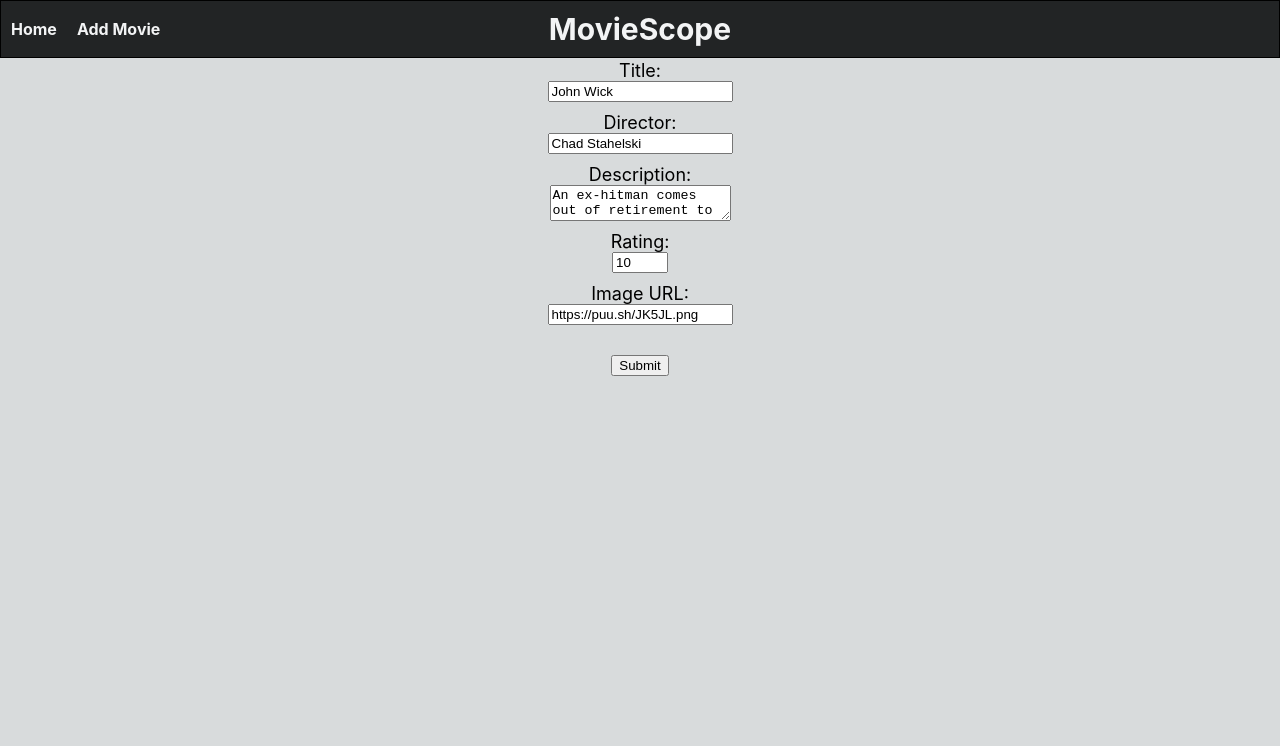
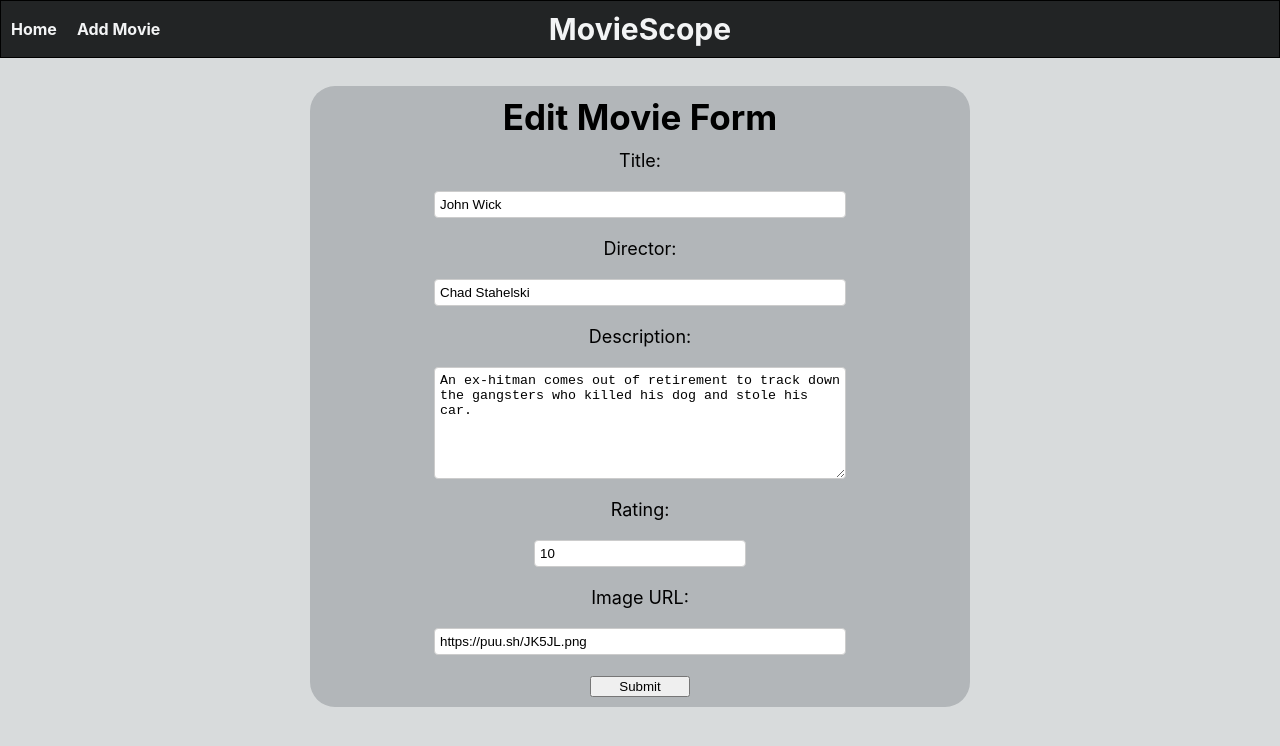
Before and after one commit to wespeters/MovieScope, a React (Create React App) app: page /movies/1/edit in a window 1280 px wide. Shown: the top 746 px of the page. Built offline with nearby package versions, Linux system fonts and the light colour scheme; data requests are answered from the project's data file.

Commit message:
update EditMovieForm.js and .css to match AddMovieForm

```diff
--- a/src/components/EditMovieForm.css
+++ b/src/components/EditMovieForm.css
@@ -1,16 +1,49 @@
-form {
-    display: flex;
-    flex-direction: column;
-    align-items: center;
-    gap: 10px;
+.movie-form {
+    width: 50%;
+    margin: auto;
+    margin-top: 2%;
+    text-align: center;
+    background: #b2b6b9;
+    padding: 10px;
+    border-radius: 25px;
 }
 
 label {
+    width: 200px;
+    display: inline-block;
+    font-size: 18px;
+}
+
+.form-group {
     display: flex;
     flex-direction: column;
     align-items: center;
 }
 
-input[type="submit"] {
-    margin-top: 20px;
+.input-text, .textarea {
+    width: 400px;
+    padding: 5px;
+    border: 1px solid #ccc;
+    border-radius: 4px;
 }
+
+.textarea {
+    height: 100px;
+}
+
+.input-rating {
+    width: 200px;
+    padding: 5px;
+    border: 1px solid #ccc;
+    border-radius: 4px;
+}
+
+h2 {
+    font-size: 35px;
+    margin-top: 0px;
+    margin-bottom: 2%;
+}
+
+.submit-button {
+    width: 100px;
+}
--- a/src/components/EditMovieForm.js
+++ b/src/components/EditMovieForm.js
@@ -45,29 +45,44 @@ function EditMovieForm() {
     }
 
     return (
-        <form onSubmit={handleSubmit}>
-            <label>
-                Title:
-                <input type="text" value={title} onChange={e => setTitle(e.target.value)} />
-            </label>
-            <label>
-                Director:
-                <input type="text" value={director} onChange={e => setDirector(e.target.value)} />
-            </label>
-            <label>
-                Description:
-                <textarea value={description} onChange={e => setDescription(e.target.value)} />
-            </label>
-            <label>
-                Rating:
-                <input type="number" min="0" max="10" value={rating} onChange={e => setRating(e.target.value)} />
-            </label>
-            <label>
-                Image URL:
-                <input type="text" value={img} onChange={e => setImg(e.target.value)} />
-            </label>
-            <input type="submit" value="Submit" />
-        </form>
+        <div className='movie-form'>
+            <h2>Edit Movie Form</h2>
+            <form onSubmit={handleSubmit}>
+                <div className="form-group">
+                    <label>Title:</label>
+                    <br />
+                    <input className="input-text" type="text" value={title} onChange={e => setTitle(e.target.value)} />
+                </div>
+                <br />
+                <div className="form-group">
+                    <label>Director:</label>
+                    <br />
+                    <input className="input-text" type="text" value={director} onChange={e => setDirector(e.target.value)} />
+                </div>
+                <br />
+                <div className="form-group">
+                    <label>Description:</label>
+                    <br />
+                    <textarea className="textarea" value={description} onChange={e => setDescription(e.target.value)} />
+                </div>
+                <br />
+                <div className="form-group">
+                    <label>Rating:</label>
+                    <br />
+                    <input className="input-rating" type="number" min="0" max="10" value={rating} onChange={e => setRating(e.target.value)} />
+                </div>
+                <br />
+                <div className="form-group">
+                    <label>Image URL:</label>
+                    <br />
+                    <input className="input-text" type="text" value={img} onChange={e => setImg(e.target.value)} />
+                </div>
+                <br />
+                <center>
+                    <input className="submit-button" type="submit" value="Submit" />
+                </center>
+            </form>
+        </div>
     );
 }
 
```
